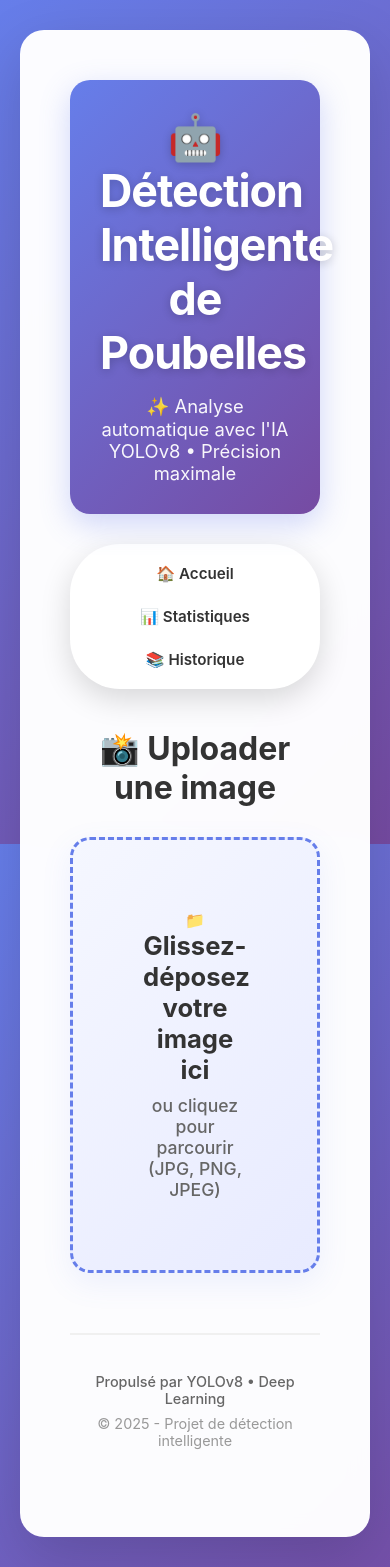
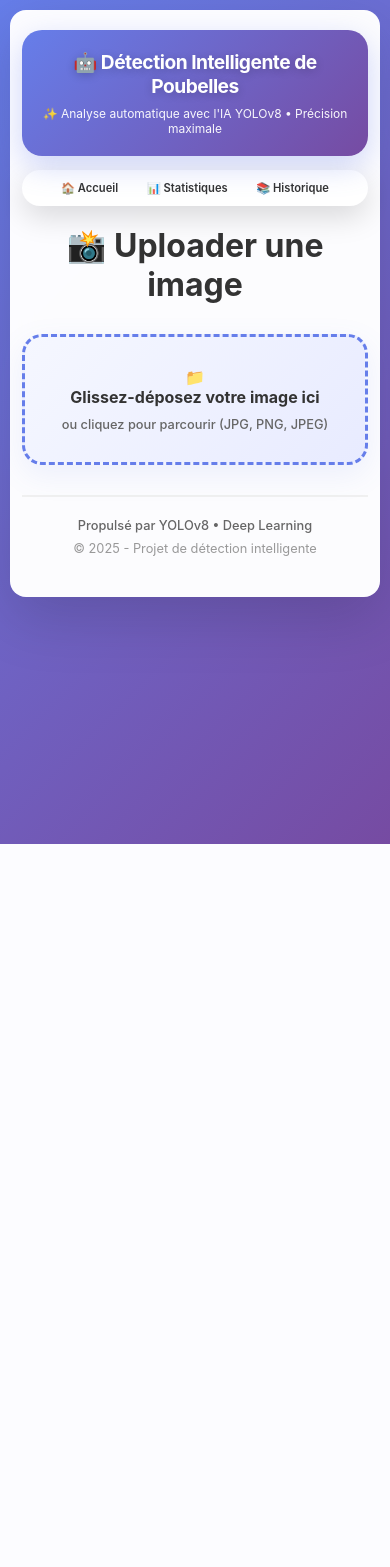
Before and after one commit to Mamadou-Sarr-UADB/detection-poubelles, a Django app: page / in a window 390 px wide. After the commit the page ends 844 px from the top, so only its background shows below. Run offline with Django 5.2, Linux system fonts and the light colour scheme; data that the repository does not hold is empty.

Commit message:
Add responsive design for mobile and tablet

```diff
--- a/detection_app/templates/detection_app/base.html
+++ b/detection_app/templates/detection_app/base.html
@@ -26,7 +26,7 @@
             background: linear-gradient(135deg, #667eea 0%, #764ba2 100%);
             background-attachment: fixed;
             min-height: 100vh;
-            padding: 30px 20px;
+            padding: 20px 15px;
             animation: fadeIn 0.5s ease-out;
         }
 
@@ -37,15 +37,15 @@
             backdrop-filter: blur(10px);
             border-radius: 24px;
             box-shadow: 0 20px 60px rgba(0,0,0,0.15);
-            padding: 50px;
+            padding: 30px 20px;
             animation: fadeIn 0.6s ease-out;
         }
 
         header {
             text-align: center;
-            margin-bottom: 50px;
+            margin-bottom: 30px;
             position: relative;
-            padding: 30px;
+            padding: 25px 15px;
             background: linear-gradient(135deg, #667eea 0%, #764ba2 100%);
             border-radius: 20px;
             color: white;
@@ -54,16 +54,16 @@
 
         h1 {
             color: white;
-            font-size: 2.8em;
-            margin-bottom: 15px;
+            font-size: 1.8em;
+            margin-bottom: 10px;
             font-weight: 700;
-            letter-spacing: -1px;
+            letter-spacing: -0.5px;
             text-shadow: 0 2px 10px rgba(0,0,0,0.2);
             animation: fadeIn 0.8s ease-out;
         }
 
         header p {
-            font-size: 1.15em;
+            font-size: 0.95em;
             color: rgba(255, 255, 255, 0.95);
             font-weight: 400;
             animation: fadeIn 1s ease-out;
@@ -71,9 +71,9 @@
 
         nav {
             text-align: center;
-            margin: -20px auto 40px;
+            margin: -15px auto 30px;
             background: white;
-            padding: 8px;
+            padding: 6px;
             border-radius: 50px;
             display: inline-block;
             box-shadow: 0 10px 30px rgba(0,0,0,0.15);
@@ -82,13 +82,13 @@
         nav a {
             color: #333;
             text-decoration: none;
-            margin: 0 5px;
+            margin: 0 3px;
             font-weight: 600;
-            padding: 12px 28px;
+            padding: 10px 18px;
             border-radius: 50px;
             transition: all 0.3s ease;
             display: inline-block;
-            font-size: 0.95em;
+            font-size: 0.85em;
         }
 
         nav a:hover {
@@ -122,14 +122,17 @@
             display: flex;
             justify-content: space-around;
             margin: 30px 0;
+            flex-wrap: wrap;
+            gap: 15px;
         }
 
         .stat-box {
             text-align: center;
-            padding: 35px 30px;
+            padding: 25px 20px;
             border-radius: 20px;
             flex: 1;
-            margin: 0 15px;
+            min-width: 200px;
+            margin: 0;
             transition: all 0.3s ease;
             box-shadow: 0 10px 30px rgba(0,0,0,0.1);
             color: white;
@@ -171,9 +174,9 @@
         }
 
         .stat-number {
-            font-size: 4em;
+            font-size: 3em;
             font-weight: 700;
-            margin: 12px 0;
+            margin: 10px 0;
             color: white;
             text-shadow: 0 3px 10px rgba(0,0,0,0.2);
             position: relative;
@@ -181,20 +184,20 @@
         }
 
         .stat-label {
-            font-size: 1.1em;
-            margin-top: 10px;
+            font-size: 0.95em;
+            margin-top: 8px;
             font-weight: 600;
             color: rgba(255,255,255,0.95);
             text-transform: uppercase;
-            letter-spacing: 1px;
+            letter-spacing: 0.5px;
             position: relative;
             z-index: 1;
         }
 
         footer {
             text-align: center;
-            margin-top: 60px;
-            padding: 30px 20px;
+            margin-top: 40px;
+            padding: 20px 15px;
             border-top: 2px solid #f0f0f0;
             color: #999;
             font-weight: 400;
@@ -202,13 +205,119 @@
         }
 
         footer p {
-            font-size: 0.9em;
-            margin: 8px 0;
+            font-size: 0.85em;
+            margin: 6px 0;
         }
 
         footer p:first-child {
             color: #666;
             font-weight: 500;
+        }
+
+        /* RESPONSIVE DESIGN */
+        @media (max-width: 1200px) {
+            .container {
+                padding: 25px 15px;
+            }
+            h1 {
+                font-size: 1.6em;
+            }
+        }
+
+        @media (max-width: 768px) {
+            body {
+                padding: 10px;
+            }
+
+            .container {
+                border-radius: 16px;
+                padding: 20px 12px;
+            }
+
+            header {
+                padding: 20px 12px;
+                margin-bottom: 20px;
+            }
+
+            h1 {
+                font-size: 1.4em;
+                margin-bottom: 8px;
+            }
+
+            header p {
+                font-size: 0.85em;
+            }
+
+            nav {
+                margin: -10px auto 20px;
+                padding: 5px;
+                width: 100%;
+                max-width: 100%;
+            }
+
+            nav a {
+                padding: 8px 12px;
+                font-size: 0.75em;
+                margin: 0 2px;
+            }
+
+            .stats {
+                flex-direction: column;
+                gap: 12px;
+            }
+
+            .stat-box {
+                margin: 0;
+                padding: 20px 15px;
+                min-width: 100%;
+            }
+
+            .stat-number {
+                font-size: 2.5em;
+            }
+
+            .stat-label {
+                font-size: 0.85em;
+            }
+
+            .btn {
+                padding: 12px 24px;
+                font-size: 14px;
+                width: 100%;
+                text-align: center;
+            }
+
+            footer {
+                margin-top: 30px;
+                padding: 15px 10px;
+            }
+
+            footer p {
+                font-size: 0.8em;
+            }
+        }
+
+        @media (max-width: 480px) {
+            h1 {
+                font-size: 1.2em;
+            }
+
+            header p {
+                font-size: 0.75em;
+            }
+
+            nav a {
+                padding: 6px 10px;
+                font-size: 0.7em;
+            }
+
+            .stat-number {
+                font-size: 2em;
+            }
+
+            .stat-label {
+                font-size: 0.75em;
+            }
         }
     </style>
     {% block extra_css %}{% endblock %}
--- a/detection_app/templates/detection_app/home.html
+++ b/detection_app/templates/detection_app/home.html
@@ -7,7 +7,7 @@
     .upload-zone {
         border: 3px dashed #667eea;
         border-radius: 20px;
-        padding: 70px;
+        padding: 50px 20px;
         text-align: center;
         margin: 30px 0;
         background: linear-gradient(135deg, #f5f7ff 0%, #e8ebff 100%);
@@ -62,7 +62,7 @@
     }
 
     .upload-label h3 {
-        font-size: 1.6em;
+        font-size: 1.4em;
         color: #333;
         margin-bottom: 10px;
         font-weight: 700;
@@ -70,7 +70,7 @@
     }
 
     .upload-label p {
-        font-size: 1.1em;
+        font-size: 1em;
         color: #666;
         font-weight: 500;
         transition: all 0.3s;
@@ -124,11 +124,13 @@
     .detection-card {
         background: white;
         border-radius: 12px;
-        padding: 20px;
+        padding: 15px;
         margin: 12px 0;
         display: flex;
         justify-content: space-between;
         align-items: center;
+        flex-wrap: wrap;
+        gap: 15px;
         box-shadow: 0 1px 3px rgba(0,0,0,0.06);
         border: 1px solid #e8eaed;
         transition: all 0.2s ease;
@@ -174,6 +176,63 @@
     .btn:hover {
         transform: translateY(-2px);
         box-shadow: 0 8px 20px rgba(102, 126, 234, 0.4);
+    }
+
+    /* RESPONSIVE POUR HOME */
+    @media (max-width: 768px) {
+        .upload-zone {
+            padding: 40px 15px;
+            margin: 20px 0;
+        }
+
+        .upload-label h3 {
+            font-size: 1.2em;
+        }
+
+        .upload-label p {
+            font-size: 0.9em;
+        }
+
+        .preview-image {
+            max-width: 100%;
+            max-height: 250px;
+        }
+
+        .recent-detections h2 {
+            font-size: 1.5em;
+            margin-bottom: 20px;
+        }
+
+        .detection-card {
+            flex-direction: column;
+            text-align: center;
+            padding: 15px;
+        }
+
+        .detection-card img {
+            width: 100%;
+            max-width: 200px;
+            height: auto;
+            margin-bottom: 10px;
+        }
+    }
+
+    @media (max-width: 480px) {
+        .upload-zone {
+            padding: 30px 10px;
+        }
+
+        .upload-label h3 {
+            font-size: 1em;
+        }
+
+        .upload-label p {
+            font-size: 0.8em;
+        }
+
+        .recent-detections h2 {
+            font-size: 1.3em;
+        }
     }
 </style>
 
```
